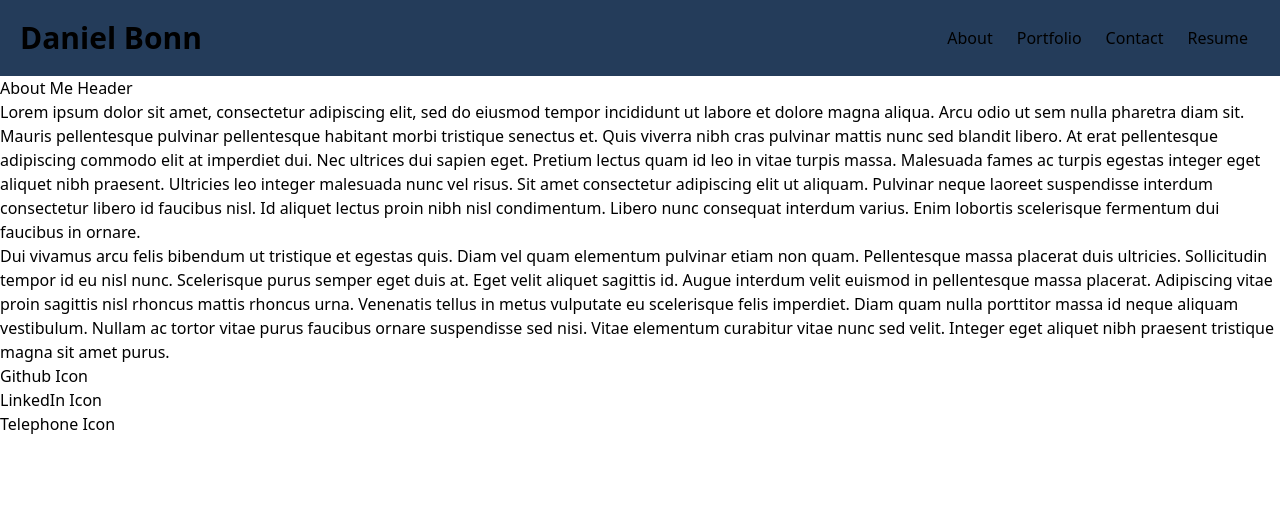
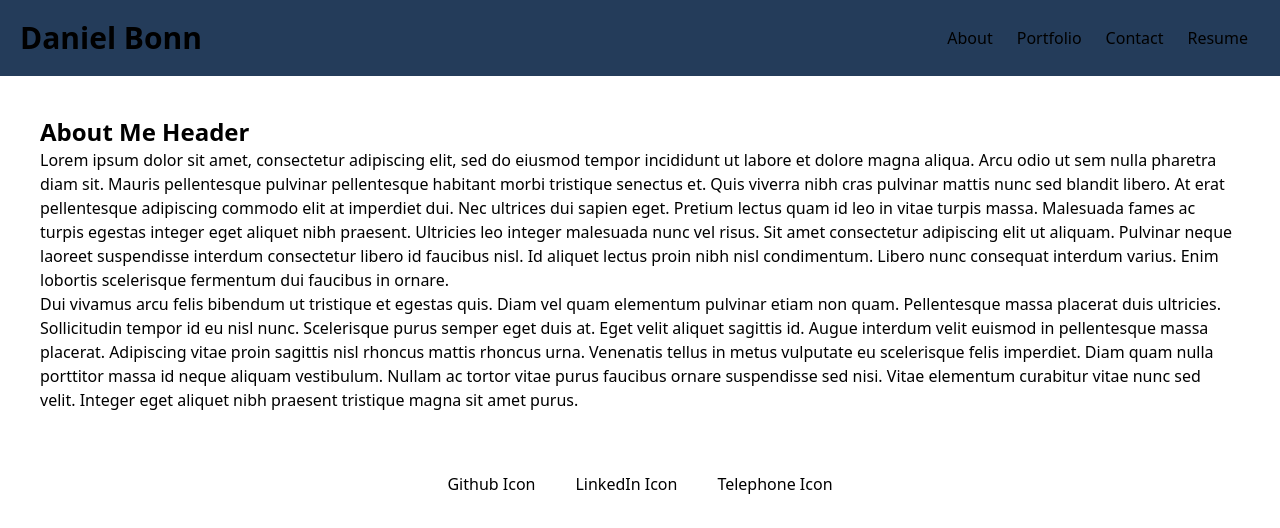
Before and after one commit to DanielTBonn/react-portfolio, a React (Vite) app: page / in a window 1280 px wide. Shown: the top 528 px of the page. Built offline with nearby package versions, Linux system fonts and the light colour scheme.

Commit message:
added basic styling for a contact section

```diff
--- a/package.json
+++ b/package.json
@@ -26,6 +26,8 @@
     "eslint-plugin-react-hooks": "^4.6.0",
     "eslint-plugin-react-refresh": "^0.3.4",
     "happy-dom": "^9.10.8",
+    "headlessui": "^0.0.0",
+    "heroicons": "^2.0.18",
     "postcss": "^8.4.31",
     "tailwindcss": "^3.3.5",
     "vite": "^4.3.2",
--- a/src/components/Footer.jsx
+++ b/src/components/Footer.jsx
@@ -1,14 +1,14 @@
 export default function Footer() {
     return (
-        <footer>
-            <ul>
-                <li className="footer-icon">
+        <footer className="flex justify-center">
+            <ul className="flex justify-around m-5">
+                <li className="footer-icon mx-5">
                     <h2>Github Icon</h2>
                 </li>
-                <li className="footer-icon">
+                <li className="footer-icon mx-5">
                     <h2>LinkedIn Icon</h2>
                 </li>
-                <li className="footer-icon">
+                <li className="footer-icon mx-5">
                     <h2>Telephone Icon</h2>
                 </li>
             </ul>
--- a/src/components/pages/about.jsx
+++ b/src/components/pages/about.jsx
@@ -1,7 +1,7 @@
 export default function About() {
     return (
-        <div className="about-section">
-            <h1 className="about-header">About Me Header</h1>
+        <div className="m-5 p-5 about-section">
+            <h2 className="font-bold text-2xl about-header">About Me Header</h2>
             <div className="about-body">
                 <p className="about-p">Lorem ipsum dolor sit amet, consectetur adipiscing elit, sed do eiusmod tempor incididunt ut labore et dolore magna aliqua. Arcu odio ut sem nulla pharetra diam sit. Mauris pellentesque pulvinar pellentesque habitant morbi tristique senectus et. Quis viverra nibh cras pulvinar mattis nunc sed blandit libero. At erat pellentesque adipiscing commodo elit at imperdiet dui. Nec ultrices dui sapien eget. Pretium lectus quam id leo in vitae turpis massa. Malesuada fames ac turpis egestas integer eget aliquet nibh praesent. Ultricies leo integer malesuada nunc vel risus. Sit amet consectetur adipiscing elit ut aliquam. Pulvinar neque laoreet suspendisse interdum consectetur libero id faucibus nisl. Id aliquet lectus proin nibh nisl condimentum. Libero nunc consequat interdum varius. Enim lobortis scelerisque fermentum dui faucibus in ornare.</p>
                 <p className="about-p">Dui vivamus arcu felis bibendum ut tristique et egestas quis. Diam vel quam elementum pulvinar etiam non quam. Pellentesque massa placerat duis ultricies. Sollicitudin tempor id eu nisl nunc. Scelerisque purus semper eget duis at. Eget velit aliquet sagittis id. Augue interdum velit euismod in pellentesque massa placerat. Adipiscing vitae proin sagittis nisl rhoncus mattis rhoncus urna. Venenatis tellus in metus vulputate eu scelerisque felis imperdiet. Diam quam nulla porttitor massa id neque aliquam vestibulum. Nullam ac tortor vitae purus faucibus ornare suspendisse sed nisi. Vitae elementum curabitur vitae nunc sed velit. Integer eget aliquet nibh praesent tristique magna sit amet purus.</p>
--- a/src/components/pages/contact.jsx
+++ b/src/components/pages/contact.jsx
@@ -1,4 +1,6 @@
 import {useState, useEffect } from 'react'
+// import { ChevronDownIcon } from '@heroicons/react/20/solid'
+// import { Switch } from '@headlessui/react'
 
 export default function Contact() {
 // Create state variables for the fields in the form
@@ -50,30 +52,63 @@ export default function Contact() {
   };
 
   return (
-    <div className="container text-center">
-      <h1>Hello {name}</h1>
-      <form className="form" onSubmit={handleFormSubmit}>
+    <div className="isolate bg-white px-6 py-24 sm:py-32 lg:px-8">
+      <div className="mx-auto max-w-2xl text-center">
+        <h2 className="text-3xl font-bold tracking-tight text-gray-900 sm:text-4xl">Contact Me</h2>
+        <p className="mt-2 text-lg leading-8 text-gray-600">
+          Have questions? Feel free to reach out!
+        </p>
+      </div>
+      <form className="mx-auto mt-16 max-w-xl sm:mt-20 form" onSubmit={handleFormSubmit}>
+        <div className="sm:col-span-2">
+          <label htmlFor="email" className="block text-sm font-semibold leading-6 text-gray-900">
+              Email
+            </label>
+            <div className="mt-2.5">
             <input
               value={email}
               name="email"
               onChange={handleInputChange}
               type="email"
               placeholder="email"
+              className="block w-full rounded-md border-0 px-3.5 py-2 text-gray-900 shadow-sm ring-1 ring-inset ring-gray-300 placeholder:text-gray-400 focus:ring-2 focus:ring-inset focus:ring-indigo-600 sm:text-sm sm:leading-6"
+
               />
+            </div>
+          </div>
+        <div className="sm:col-span-2">
+          <label htmlFor="name" className="block text-sm font-semibold leading-6 text-gray-900">
+              Name
+            </label>
+            <div className="mt-2.5">
               <input
                 value={name}
                 name="name"
                 onChange={handleInputChange}
                 type="text"
                 placeholder="name"
+                className="block w-full rounded-md border-0 px-3.5 py-2 text-gray-900 shadow-sm ring-1 ring-inset ring-gray-300 placeholder:text-gray-400 focus:ring-2 focus:ring-inset focus:ring-indigo-600 sm:text-sm sm:leading-6"
+
                 />
-        <input
+              </div>
+          </div>
+        <div className="sm:col-span-2">
+          <label htmlFor="message" className="block text-sm font-semibold leading-6 text-gray-900">
+            Message
+          </label>
+          <div className="mt-2.5">
+            <textarea
               value={message}
-          name="password"
+              name="message"
+              id="message"
               onChange={handleInputChange}
               type="text"
               placeholder="Leave a message..."
+              rows={6}
+              className="block w-full rounded-md border-0 px-3.5 py-2 text-gray-900 shadow-sm ring-1 ring-inset ring-gray-300 placeholder:text-gray-400 focus:ring-2 focus:ring-inset focus:ring-indigo-600 sm:text-sm sm:leading-6"
               />
+            </div>
+          </div>
         <button type="submit">Submit</button>
       </form>
       {errorMessage && (
@@ -83,4 +118,5 @@ export default function Contact() {
       )}
       </div>
   );
+
 }
--- a/tailwind.config.js
+++ b/tailwind.config.js
@@ -11,5 +11,6 @@ export default {
       },
     },
   },
-  plugins: [],
+  plugins: [
+  ],
 }
```
Also changed, not shown: 1 other file (tests, documents, lock files or other folders). Lines whose indentation alone changed are shown as unchanged.
